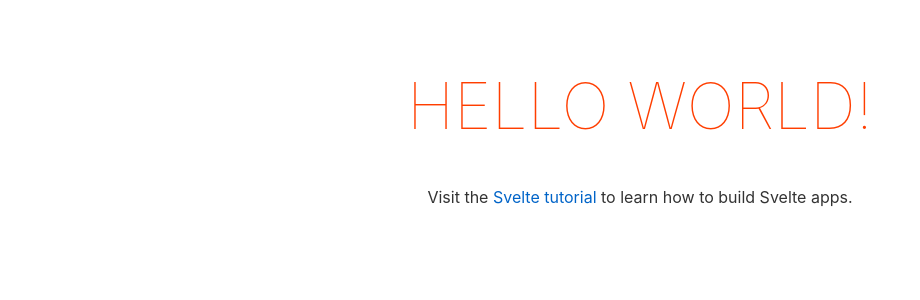
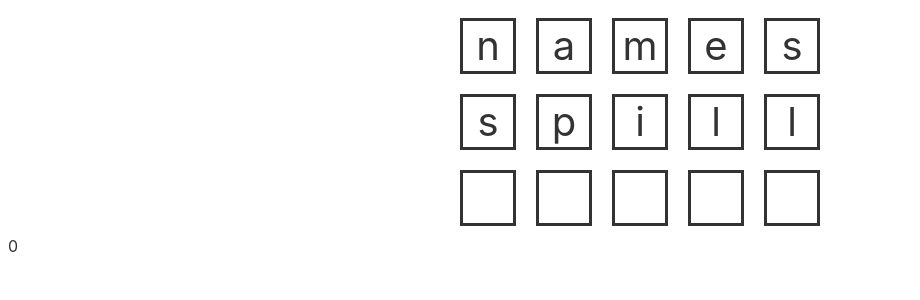
Before and after one commit to wet6123/Wordle, a Svelte app: page / in a window 1280 px wide. Shown: the top 300 px of the page, without its empty margins (0-920 px from the left). Built offline with nearby package versions, Linux system fonts and the light colour scheme.

Commit message:
단어 입력받고 타일에 출력 기능 구현

```diff
--- a/public/index.html
+++ b/public/index.html
@@ -1,18 +1,19 @@
 <!DOCTYPE html>
 <html lang="en">
-<head>
-	<meta charset='utf-8'>
-	<meta name='viewport' content='width=device-width,initial-scale=1'>
+  <head>
+    <meta charset="utf-8" />
+    <meta name="viewport" content="width=device-width,initial-scale=1" />
 
-	<title>Svelte app</title>
+    <title>Svelte app</title>
 
-	<link rel='icon' type='image/png' href='/favicon.png'>
-	<link rel='stylesheet' href='/global.css'>
-	<link rel='stylesheet' href='/build/bundle.css'>
+    <link rel="icon" type="image/png" href="/favicon.png" />
+    <link rel="stylesheet" href="/global.css" />
+    <link rel="stylesheet" href="/build/bundle.css" />
 
-	<script defer src='/build/bundle.js'></script>
-</head>
+    <script defer src="/build/bundle.js"></script>
+  </head>
 
-<body>
-</body>
+  <body>
+    <div id="bodyTag"></div>
+  </body>
 </html>
--- a/src/App.svelte
+++ b/src/App.svelte
@@ -1,30 +1,69 @@
 <script>
-	export let name;
+	let key = "";
+	let largeKey;
+	let keyCode;
+	let keys = ["names", "spill", ""];
+	let cnt = 0;
+
+	function handleKeydown(event) {
+		key = event.key;
+		largeKey = key.toUpperCase();
+		keyCode = event.keyCode;
+
+		if(keyCode == 8 && cnt > 0){//keyCode 8 = 'Backspace'
+			cnt--;
+			keys[keys.length -1] = keys[keys.length -1].slice(0, -1)
+			console.log(keys[keys.length -1])
+		}
+		else if((keyCode < 91 && keyCode > 64) && cnt < 5){
+			cnt++;
+			keys[keys.length -1] = keys[keys.length -1] + largeKey
+			console.log(keys[keys.length -1])
+		}
+	}
+
+	function makeNewline(event) {
+		key = event.key;
+		keyCode = event.keyCode;
+		if(keyCode = 13){
+
+		}
+	}
 </script>
 
+<svelte:window on:keydown={handleKeydown}/>
+
 <main>
-	<h1>Hello {name}!</h1>
-	<p>Visit the <a href="https://svelte.dev/tutorial">Svelte tutorial</a> to learn how to build Svelte apps.</p>
+	<div >
+		{#each keys as key}
+		<div class = "tiles">
+			<div class="tile">{key.charAt(0)}</div>
+			<div class="tile">{key.charAt(1)}</div>
+			<div class="tile">{key.charAt(2)}</div>
+			<div class="tile">{key.charAt(3)}</div>
+			<div class="tile">{key.charAt(4)}</div>
+		</div>
+		{:else}
+		<div class="tile">Empty arr error</div>
+		{/each}
+		<div>{cnt}</div>
+	</div>
 </main>
 
 <style>
-	main {
-		text-align: center;
-		padding: 1em;
-		max-width: 240px;
-		margin: 0 auto;
+
+	.tiles {
+		display: flex;
+		justify-content: center;
 	}
 
-	h1 {
-		color: #ff3e00;
-		text-transform: uppercase;
-		font-size: 4em;
-		font-weight: 100;
-	}
+	.tile {
+		width: 50px;
+		height: 50px;
+		font-size: 40px;
+		text-align: center;
+		border: solid;
 
-	@media (min-width: 640px) {
-		main {
-			max-width: none;
-		}
+		margin: 10px;
 	}
 </style>
--- a/src/main.js
+++ b/src/main.js
@@ -1,10 +1,10 @@
-import App from './App.svelte';
+import App from "./App.svelte";
 
 const app = new App({
-	target: document.body,
-	props: {
-		name: 'world'
-	}
+  target: document.querySelector("#bodyTag"),
+  props: {
+    name: "world",
+  },
 });
 
 export default app;
```
Also changed, not shown: 1 other file (tests, documents, lock files or other folders).
